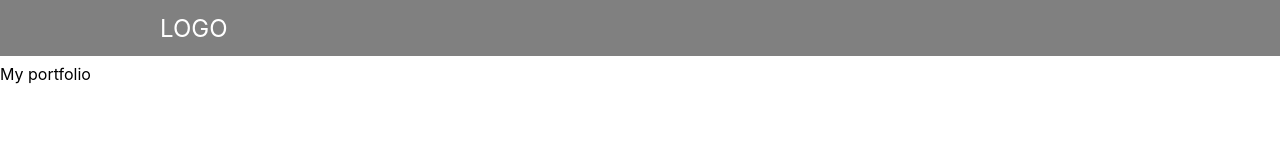
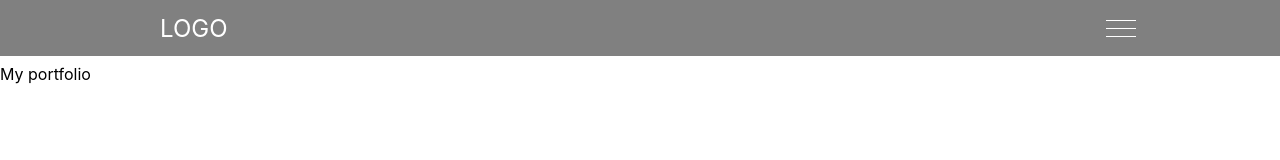
Before and after one commit to alexandra-pascal/my-portfolio, a React (Create React App) app: page /#/ in a window 1280 px wide. Shown: the top 160 px of the page. Built offline with nearby package versions, Linux system fonts and the light colour scheme.

Commit message:
create drawer toggle button

```diff
--- /dev/null
+++ b/src/components/SideDrawer/DrawerToggleButton.css
@@ -0,0 +1,20 @@
+.toggle-button {
+  display: flex;
+  flex-direction: column;
+  justify-content: space-around;
+  width: 30px;
+  height: 24px;
+  background: transparent;
+  border: none;
+  cursor: pointer;
+  padding: 0;
+  box-sizing: border-box;
+}
+.toggle-button:focus {
+  outline: none;
+}
+.toggle-button__line {
+  width: 30px;
+  height: 1px;
+  background: white;
+}
--- /dev/null
+++ b/src/components/SideDrawer/DrawerToggleButton.js
@@ -0,0 +1,12 @@
+import React from 'react';
+import './DrawerToggleButton.css'
+
+export default function DrawerToggleButton() {
+  return (
+    <button className="toggle-button">
+      <div className="toggle-button__line"/>
+      <div className="toggle-button__line"/>
+      <div className="toggle-button__line"/>
+    </button>
+  )
+}
--- a/src/components/Toolbar/Toolbar.js
+++ b/src/components/Toolbar/Toolbar.js
@@ -1,4 +1,5 @@
 import React from "react";
+import DrawerToggleButton from "./../SideDrawer/DrawerToggleButton";
 import "./Toolbar.css";
 
 export default function Toolbar(props) {
@@ -8,7 +9,9 @@ export default function Toolbar(props) {
         <div className="toolbar__logo">
           <a href="/">LOGO</a>
         </div>
-        <div className="DrawerToggleButton" />
+        <div>
+          <DrawerToggleButton />
+        </div>
       </nav>
     </header>
   );
```
Also changed, not shown: src/components/SideDrawer/SideDrawer.css (added), src/components/SideDrawer/SideDrawer.js (added).
